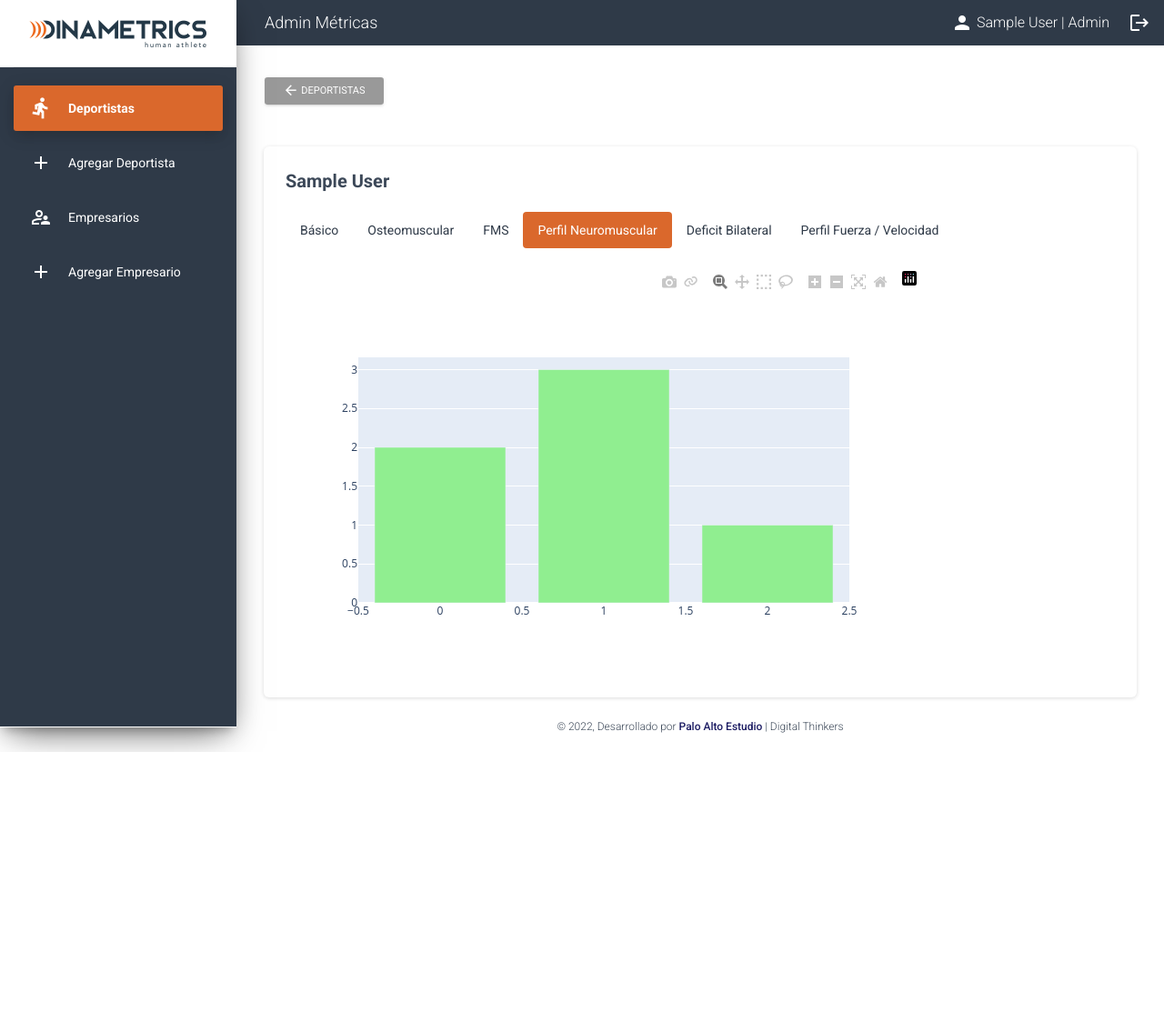
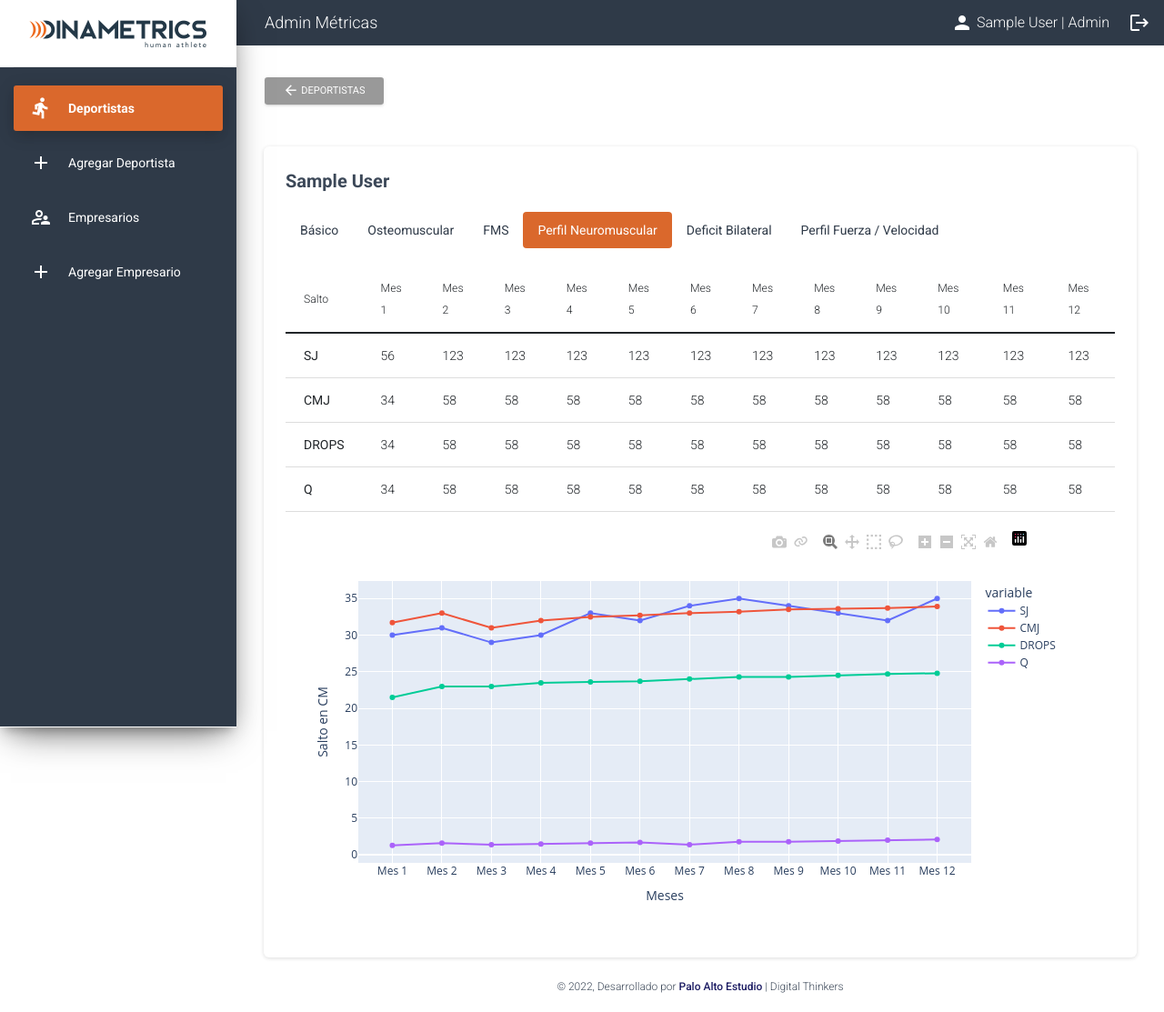
Before and after one commit to paloaltoestudio/DIN-Metrics, a Django app: page /usuarios/deportistas/1/ in a window 1280 px wide, after a click on "Perfil Neuromuscular". Shown: the whole page at 91% size. Before the commit the page ends 827 px from the top, so only its background shows below. Run offline with Django 4.2, Linux system fonts and the light colour scheme; a user stored in the database is signed in; tables that the repository leaves empty hold one stand-in row (values such as "Sample post"); some libraries are stand-ins or nearby versions.

Commit message:
Add plotly graph for Perfil Neuromuscular tab

```diff
--- a/requirements.txt
+++ b/requirements.txt
@@ -1,5 +1,10 @@
 asgiref==3.5.2
 Django==4.1
+numpy==1.23.2
+pandas==1.4.4
 plotly==5.10.0
+python-dateutil==2.8.2
+pytz==2022.2.1
+six==1.16.0
 sqlparse==0.4.2
 tenacity==8.0.1
--- a/static/css/style.css
+++ b/static/css/style.css
@@ -1,3 +1,5 @@
+/* General */
+
 
 /* Login styles */
 .auth {
@@ -200,6 +202,7 @@
 }
 
 
+
 /* footer */
 footer {
     position: absolute;
--- a/templates/layout/base.html
+++ b/templates/layout/base.html
@@ -8,6 +8,7 @@
   <link rel="apple-touch-icon" sizes="76x76" href="{% static 'img/favicon.png' %}">
   <link rel="icon" type="image/png" href="{% static 'img/favicon.png' %}">
   <meta http-equiv="X-UA-Compatible" content="IE=edge,chrome=1" />
+  <meta name="viewport" content= "width=device-width,initial-scale=1.0">
   <title>
     Dinametrics
   </title>
@@ -20,7 +21,7 @@
   <link rel="stylesheet" href="https://maxcdn.bootstrapcdn.com/font-awesome/latest/css/font-awesome.min.css">
 
     <!-- Bootstrap CSS -->
-  <link href="https://cdn.jsdelivr.net/npm/bootstrap@5.1.3/dist/css/bootstrap.min.css" rel="stylesheet" integrity="sha384-1BmE4kWBq78iYhFldvKuhfTAU6auU8tT94WrHftjDbrCEXSU1oBoqyl2QvZ6jIW3" crossorigin="anonymous">
+   <link href="https://cdn.jsdelivr.net/npm/bootstrap@5.1.3/dist/css/bootstrap.min.css" rel="stylesheet" integrity="sha384-1BmE4kWBq78iYhFldvKuhfTAU6auU8tT94WrHftjDbrCEXSU1oBoqyl2QvZ6jIW3" crossorigin="anonymous">
 
   <!-- CSS Files -->
   <link href="{% static 'css/material-dashboard.css' %}" rel="stylesheet" />
--- a/templates/users/detail.html
+++ b/templates/users/detail.html
@@ -77,6 +77,7 @@
             </div>
 
             <div class="tab-pane fade {% if request.GET.tab == 'osteo' %} show active {% endif %}" id="osteo" role="tabpanel" aria-labelledby="osteo-tab">
+
                 <hr>
                 <h6>Evaluación dolor, sensibilidad, inflamación, edema {% if request.user.role == 'ADMIN' %}<a href="#" class="badge rounded-circle" data-bs-toggle="modal" data-bs-target="#painModal"><i class="fs-6 material-icons">edit</i></a>{% endif %}</h6>
                 <p>No refiere (NR). Conservado (C). Alterado (A). No evaluado (NE). </p>
@@ -291,7 +292,93 @@
                 FMS
             </div>
             <div class="tab-pane fade" id="neuro" role="tabpanel" aria-labelledby="neuro-tab">
-                {{ fig|safe }}
+                <div class="table-responsive p-0">
+                    <table class="table align-items-center mb-3">
+                        <thead>
+                            <tr>
+                                <th>Salto</th>
+                                <th>Mes 1</th>
+                                <th>Mes 2</th>
+                                <th>Mes 3</th>
+                                <th>Mes 4</th>
+                                <th>Mes 5</th>
+                                <th>Mes 6</th>
+                                <th>Mes 7</th>
+                                <th>Mes 8</th>
+                                <th>Mes 9</th>
+                                <th>Mes 10</th>
+                                <th>Mes 11</th>
+                                <th>Mes 12</th>
+                            </tr>
+                        </thead>
+
+                        <tbody>
+                            <tr>
+                                <td><strong>SJ</strong></td>
+                                <td>{{ jumps.SJ.m1 }}</td>
+                                <td>{{ jumps.SJ.m2 }}</td>
+                                <td>{{ jumps.SJ.m2 }}</td>
+                                <td>{{ jumps.SJ.m2 }}</td>
+                                <td>{{ jumps.SJ.m2 }}</td>
+                                <td>{{ jumps.SJ.m2 }}</td>
+                                <td>{{ jumps.SJ.m2 }}</td>
+                                <td>{{ jumps.SJ.m2 }}</td>
+                                <td>{{ jumps.SJ.m2 }}</td>
+                                <td>{{ jumps.SJ.m2 }}</td>
+                                <td>{{ jumps.SJ.m2 }}</td>
+                                <td>{{ jumps.SJ.m2 }}</td>
+                            </tr>
+                            <tr>
+                                <td><strong>CMJ</strong></td>
+                                <td>{{ jumps.CMJ.m1 }}</td>
+                                <td>{{ jumps.CMJ.m2 }}</td>
+                                <td>{{ jumps.CMJ.m2 }}</td>
+                                <td>{{ jumps.CMJ.m2 }}</td>
+                                <td>{{ jumps.CMJ.m2 }}</td>
+                                <td>{{ jumps.CMJ.m2 }}</td>
+                                <td>{{ jumps.CMJ.m2 }}</td>
+                                <td>{{ jumps.CMJ.m2 }}</td>
+                                <td>{{ jumps.CMJ.m2 }}</td>
+                                <td>{{ jumps.CMJ.m2 }}</td>
+                                <td>{{ jumps.CMJ.m2 }}</td>
+                                <td>{{ jumps.CMJ.m2 }}</td>
+                            </tr>
+                            <tr>
+                                <td><strong>DROPS</strong></td>
+                                <td>{{ jumps.CMJ.m1 }}</td>
+                                <td>{{ jumps.CMJ.m2 }}</td>
+                                <td>{{ jumps.CMJ.m2 }}</td>
+                                <td>{{ jumps.CMJ.m2 }}</td>
+                                <td>{{ jumps.CMJ.m2 }}</td>
+                                <td>{{ jumps.CMJ.m2 }}</td>
+                                <td>{{ jumps.CMJ.m2 }}</td>
+                                <td>{{ jumps.CMJ.m2 }}</td>
+                                <td>{{ jumps.CMJ.m2 }}</td>
+                                <td>{{ jumps.CMJ.m2 }}</td>
+                                <td>{{ jumps.CMJ.m2 }}</td>
+                                <td>{{ jumps.CMJ.m2 }}</td>
+                            </tr>
+                            <tr>
+                                <td><strong>Q</strong></td>
+                                <td>{{ jumps.CMJ.m1 }}</td>
+                                <td>{{ jumps.CMJ.m2 }}</td>
+                                <td>{{ jumps.CMJ.m2 }}</td>
+                                <td>{{ jumps.CMJ.m2 }}</td>
+                                <td>{{ jumps.CMJ.m2 }}</td>
+                                <td>{{ jumps.CMJ.m2 }}</td>
+                                <td>{{ jumps.CMJ.m2 }}</td>
+                                <td>{{ jumps.CMJ.m2 }}</td>
+                                <td>{{ jumps.CMJ.m2 }}</td>
+                                <td>{{ jumps.CMJ.m2 }}</td>
+                                <td>{{ jumps.CMJ.m2 }}</td>
+                                <td>{{ jumps.CMJ.m2 }}</td>
+                            </tr>
+                        </tbody>
+                    </table>
+                </div>
+
+                <div class="graph_inner"></div>
+
             </div>
             <div class="tab-pane fade" id="deficit" role="tabpanel" aria-labelledby="deficit-tab">
                 Deficit
@@ -299,7 +386,27 @@
         </div>
 
 
+        <div style="width:90%; position: absolute; z-index:-1; visibility: hidden;" class="graph_wrapper">
+            {{ fig|safe }}
+        </div>
 
+
+        <script>
+            window.addEventListener('DOMContentLoaded', (event) => {
+                const neuroBtn = document.querySelector('#neuro-tab')
+                const graphWrapper = document.querySelector('.graph_wrapper')
+                const graphInner = document.querySelector('.graph_inner')
+
+                console.log(graphWrapper)
+
+                neuroBtn.addEventListener('click', function(){
+                    graphWrapper.style.visibility = 'visible'
+                    graphWrapper.style.position = 'relative'
+                    graphWrapper.style.zIndex = '1'
+                    graphInner.appendChild(graphWrapper);
+                })
+            });
+        </script>
 
 
 
--- /dev/null
+++ b/users/data/jumps_data.py
@@ -0,0 +1,51 @@
+#third party
+import pandas as pd
+import plotly.graph_objects as go
+import plotly.express as px
+
+def jump_data(context):
+
+    x = ['Mes ' + str(x) for x in range(1, 13)]
+
+    fig2 = go.Figure(data=[go.Bar(
+        name = 'SJ',
+        x = x,
+        y = [100, 200, 500, 673, 600, 500, 502, 405, 609, 700, 750, 760]
+    ),
+        go.Bar(
+        name = 'CMJ',
+        x = x,
+        y = [56, 123, 982, 213, 500, 673, 600, 500, 502, 405, 300, 230]
+    )
+    ])
+
+    jumps = {
+        'SJ': {
+            'm1': 56,
+            'm2': 123,
+        },
+        'CMJ': {
+            'm1': 34,
+            'm2': 58,
+        },
+    }
+
+
+
+    d = {'SJ': [30,31,29,30,33,32,34,35,34,33,32,35], 'CMJ': [31.7,33,31,32,32.5,32.7,33,33.2,33.5,33.6,33.7,33.9], 'DROPS': [21.5,23,23,23.5,23.6,23.7,24,24.3,24.3,24.5,24.7,24.8], 'Q': [1.3,1.6,1.4,1.5,1.6,1.7,1.4,1.8,1.8,1.9,2,2.1]}
+
+    #d = [['Mes ' + str(x) for x in range(1, 13)], [56, 123, 982, 213, 500, 673, 600, 500, 502, 405, 300, 230]]
+
+    df = pd.DataFrame(data=d, index=['Mes ' + str(x) for x in range(1, 13)])
+
+
+
+    #Bar chart
+    #fig = px.bar(df, labels={'index':'Meses', 'value': 'Salto en CM'}, barmode = 'group')
+
+    #Line chart
+    fig = px.line(df, labels={'index':'Meses', 'value': 'Salto en CM'}, markers=True)
+
+    context['fig'] = fig.to_html()
+    context['df'] = df.to_html()
+    context['jumps'] = jumps
--- a/users/views.py
+++ b/users/views.py
@@ -13,9 +13,6 @@ from django.contrib import messages
 from django.core.exceptions import ValidationError
 from django.db.utils import IntegrityError
 
-#third party
-import plotly.graph_objects as go
-
 # Models
 from users.models import Athlete, User
 from users.forms import (UpdateUserForm,
@@ -28,6 +25,9 @@ from osteo.models import Osteo
 
 #Utils
 from users.utils import age
+
+#data
+from users.data.jumps_data import jump_data
 
 
 
@@ -85,11 +85,8 @@ class UserDetail(LoginRequiredMixin, DetailView):
         if len(osteo) > 0:
             context['osteo'] = osteo[0]
 
-        fig = go.Figure(
-        data=go.Bar(y=[2, 3, 1],
-                    marker_color='LightGreen'))
-
-        context['fig'] = fig.to_html()
+        #Get data from jumps and make chart
+        jump_data(context)
 
         return context
 
```
Also changed, not shown: 1 other file.
